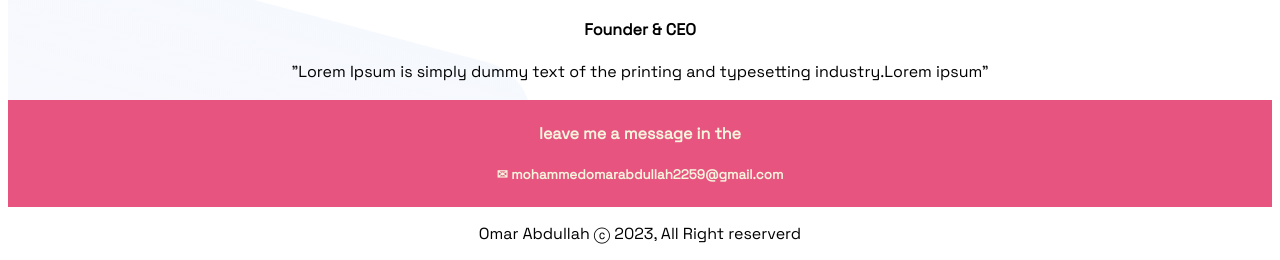
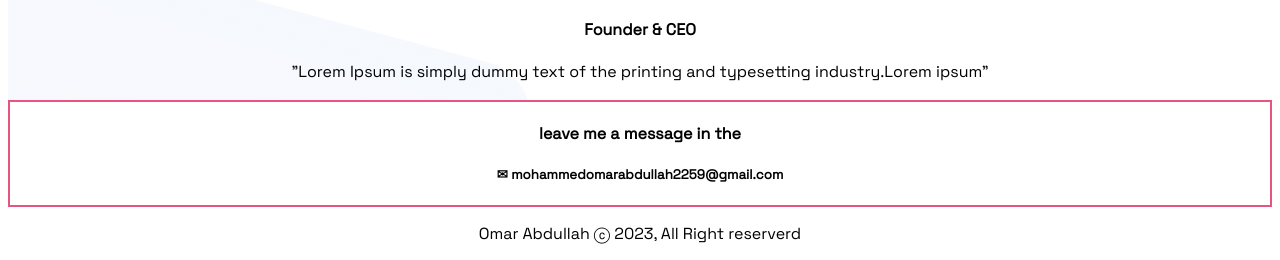
Before and after one commit to omarabdullah2259/Sample-personal-web-portpolio, a plain HTML site: page index.html in a window 1280 px wide. Shown: the part 2588-2848 px from the top of the page. Drawn offline with Linux system fonts and the light colour scheme.

Commit message:
Update style.css

```diff
--- a/style.css
+++ b/style.css
@@ -67,8 +67,7 @@ body{
 .ccm{
     text-align: center;
     border: #e75480 2px solid;
-    background-color: #e75480;
-    color: beige;
+    color: black;
 }
 
 .foot{
```
